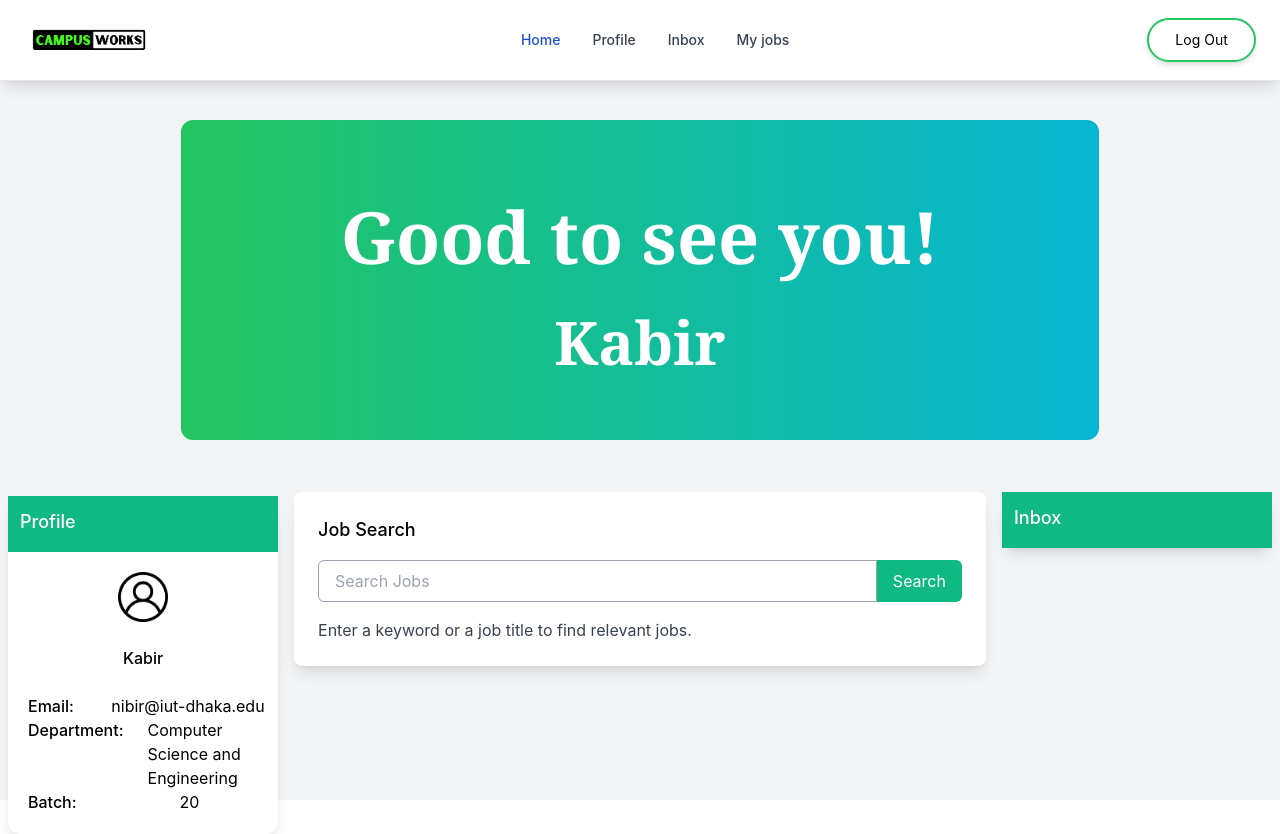
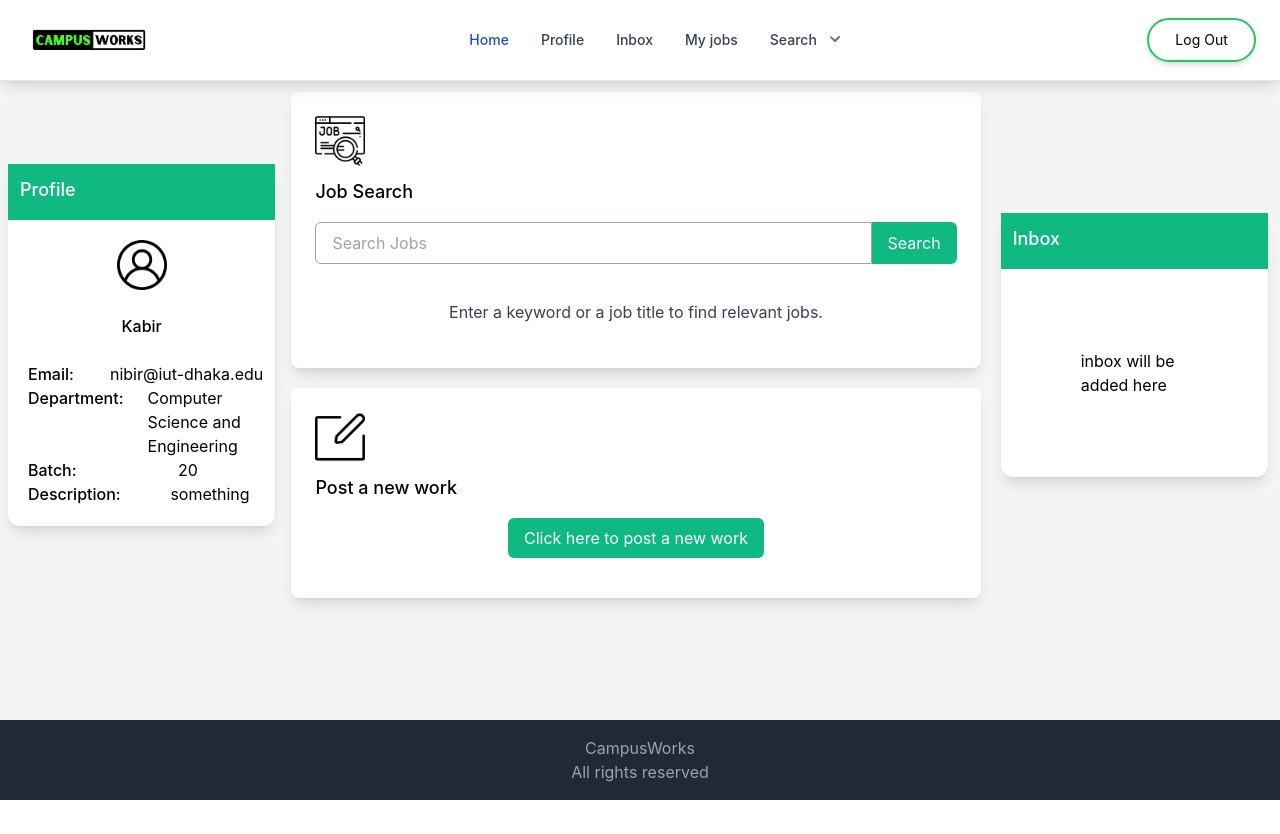
Before and after one commit to HasnainKabir-repos/CampusWorks, a React (Create React App) app in the folder frontend/: page / in a window 1280 px wide. After the commit the page ends 800 px from the top, so only its background shows below. Built offline with nearby package versions, Linux system fonts and the light colour scheme; sample sign-in values are in the browser's storage.

Commit message:
updated landing page

```diff
--- /dev/null
+++ b/frontend/src/components/Dropdown/index.jsx
@@ -0,0 +1,57 @@
+import { useState } from "react";
+
+function Dropdown() {
+  const [isOpen, setIsOpen] = useState(false);
+
+  const toggleMenu = () => setIsOpen(!isOpen);
+
+  return (
+    <div className="relative inline-block text-left">
+      <button
+        type="button"
+        onClick={toggleMenu}
+        className="inline-flex justify-center items-center w-full px-4 py-2 text-sm font-medium text-gray-700 bg-white border border-gray-300 rounded-lg hover:bg-gray-100 border-0 focus:outline-none focus:ring-2 focus:ring-offset-2 focus:ring-offset-gray-100 focus:ring-green-500"
+        id="menu-button"
+        aria-expanded="true"
+        aria-haspopup="true"
+      >
+        Search
+        <svg
+          className="-mr-1 ml-2 h-5 w-5 text-gray-500"
+          xmlns="http://www.w3.org/2000/svg"
+          viewBox="0 0 20 20"
+          fill="currentColor"
+          aria-hidden="true"
+        >
+          <path
+            fillRule="evenodd"
+            d="M5.293 6.707a1 1 0 011.414 0L10 9.586l3.293-3.293a1 1 0 111.414 1.414l-4 4a1 1 0 01-1.414 0l-4-4a1 1 0 010-1.414z"
+            clipRule="evenodd"
+          />
+        </svg>
+      </button>
+      <div
+        className={`${
+          isOpen ? "block" : "hidden"
+        } absolute right-0 mt-2 w-56 rounded-md shadow-lg bg-white ring-1 ring-black ring-opacity-5`}
+      >
+        <a
+          href="#"
+          className="block px-4 py-2 text-sm text-gray-700 hover:bg-emerald-600 hover:text-white"
+          role="menuitem"
+        >
+          Jobs
+        </a>
+        <a
+          href="#"
+          className="block px-4 py-2 text-sm text-gray-700 hover:bg-emerald-600 hover:text-white"
+          role="menuitem"
+        >
+          Internships
+        </a>
+      </div>
+    </div>
+  );
+}
+
+export default Dropdown;
--- a/frontend/src/components/Main/index.jsx
+++ b/frontend/src/components/Main/index.jsx
@@ -1,5 +1,7 @@
 import TopBar from "../TopBar";
 import avatar from "../../assets/avatar.png";
+import job_search from "../../assets/job_search.png";
+import write from "../../assets/write.png";
 const Main = () => {
 
 	const name = "Kabir";
@@ -13,26 +15,8 @@ const Main = () => {
 
 		<div className="flex flex-col">
 
-			<div className="mt-20 p-10 flex flex-wrap items-center justify-center">
-				<div className="rounded-xl  bg-gradient-to-r from-green-500 to-cyan-500 h-80">
-
-					<div className="my-20 mx-40 flex items-center justify-center">
-						<div className="flex flex-col items-center justify-center">
-							<div className="flex items-center justify-center">
-								<h1 className="font-serif text-white text-7xl font-bold">Good to see you!</h1>
-							</div>
-							<div className="my-10 flex items-center justify-center">
-								<h1 className="font-serif text-white text-6xl font-bold">{name}</h1>
-							</div>
-						</div>
-
-					</div>
-				</div>
-
-			</div>
-
-			<div className="flex flex-row items-center justify-center flex-wrap py-1">
-				<div className="flex-1 h-64 m-2 py-1">
+			<div className="flex flex-row items-center justify-center flex-wrap py-1 mt-20">
+				<div className="flex-1 m-2 py-1">
 				<div class="rounded-xl bg-white shadow-lg ">
 
 					<div class="flex flex-wrap w-full px-3 pt-3 bg-emerald-500">
@@ -82,43 +66,79 @@ const Main = () => {
 								</div>
 							</div>
 
+							<div class="flex flex-row">
+								<div className="flex-auto pl-5">
+									<h1 class="font-medium">Description:</h1>
+								</div>
+								<div className="flex-auto pl-6">
+									<h1 className="font-normal">something</h1>
+								</div>
+							</div>
+
 
 						</div>
 					</div>
 				</div>
 				</div>
 
-				<div className="flex-auto h-64 m-2">
-				<div class="rounded-lg bg-white p-6 shadow-lg bg-emerald-100">
-					<h2 class="mb-4 text-lg font-medium">Job Search</h2>
-					<div class="mb-4 flex">
-						<input type="text" placeholder="Search Jobs" class="w-full rounded-l-md border border-gray-400 px-4 py-2 focus:border-green-600 focus:outline-none focus:ring" />
-						<button class="rounded-r-md bg-emerald-500 px-4 py-2 text-white hover:bg-teal-700 focus:border-green-600 focus:outline-none focus:ring">Search</button>
-					</div>
-					<p class="text-gray-700">Enter a keyword or a job title to find relevant jobs.</p>
+				<div className="flex-auto m-2 ">
+					<div class="rounded-lg bg-white p-6 shadow-lg bg-emerald-100 ">
+
+
+						<div class = "pb-3">
+							<img src={job_search} height = "50" width = "50"alt="" />
+						</div>
+
+						<h2 class="mb-4 text-lg font-medium">Job Search</h2>
+							<div class="mb-4 flex">
+								<input type="text" placeholder="Search Jobs" class="w-full rounded-l-md border border-gray-400 px-4 py-2 focus:border-green-600 focus:outline-none focus:ring" />
+								<button class="rounded-r-md bg-emerald-500 px-4 py-2 text-white hover:bg-teal-700 focus:border-green-600 focus:outline-none focus:ring">Search</button>
+							</div>
+						<p class="flex text-gray-700 items-center justify-center py-5">Enter a keyword or a job title to find relevant jobs.</p>
+
 					</div>
 
+					<div class="rounded-lg bg-white p-6 shadow-lg bg-emerald-100 mt-5">
+						<div class = "pb-3">
+							<img src={write} height = "50" width = "50"alt="" />
+						</div>
+
+						<h2 class="mb-4 text-lg font-medium">Post a new work</h2>
+							<div class="mb-4 flex items-center justify-center">
+								<button class="rounded-md bg-emerald-500 px-4 py-2 text-white hover:bg-teal-700 focus:border-green-600 focus:outline-none focus:ring">Click here to post a new work</button>
+							</div>
+					</div>
 				</div>
 
-				<div className="flex-1 h-64 m-2">
+				<div className="flex-1 m-2 mx-3">
 
 					<div class= "rounded-xl bg-white shadow-lg">
 						<div class="flex flex-wrap w-full px-3 pt-3 bg-emerald-500">
 							<h2 class="mb-4 text-lg font-medium text-white">Inbox</h2>
 						</div>
 
-
-
+						<div class = "flex flex-wrap px-20 py-20">
+							inbox will be added here
+						</div>
 					</div>
 
 				</div>
+
 			</div>
+
 		</div>
 
+		<footer className="bg-gray-800 text-gray-400 py-4 absolute bottom-0 w-full">
+		<div className="container mx-auto px-4">
 
+			<h1 className="text-center">CampusWorks</h1>
+			<p className="text-center">
+			All rights reserved
+			</p>
+		</div>
+		</footer>
+    </div>
 
-
-    </div>
 
 
 	);
--- a/frontend/src/components/TopBar/index.jsx
+++ b/frontend/src/components/TopBar/index.jsx
@@ -1,5 +1,6 @@
 import campusWorks from "../../assets/campusWorks.png";
 import logout from "../../assets/logout.png";
+import Dropdown from "../Dropdown";
 const TopBar = () => {
 
 
@@ -23,7 +24,7 @@ const TopBar = () => {
                 <div class="items-center justify-between hidden w-full md:flex md:w-auto md:order-1" id="navbar-sticky">
                     <ul class="flex flex-col p-4 mt-4 border border-gray-100 rounded-lg bg-inherit md:flex-row md:space-x-8 md:mt-0 md:text-sm md:font-medium md:border-0 md:bg-white">
                     <li>
-                        <a href="/" class="block py-2 pl-3 pr-4 text-white bg-blue-700 rounded md:bg-transparent md:text-blue-700 md:p-0 dark:text-white" aria-current="page">Home</a>
+                        <a href="/" class="block py-2 pl-3 pr-4 text-white bg-blue-700 rounded md:bg-transparent md:text-blue-700 md:p-0" >Home</a>
                     </li>
                     <li>
                         <a href="#" class="block py-2 pl-3 pr-4 text-gray-700 rounded hover:bg-gray-100 md:hover:bg-transparent md:hover:text-blue-700 md:p-0">Profile</a>
@@ -35,6 +36,7 @@ const TopBar = () => {
                         <a href="#" class="block py-2 pl-3 pr-4 text-gray-700 rounded hover:bg-gray-100 md:hover:bg-transparent md:hover:text-blue-700 md:p-0 ">My jobs</a>
                     </li>
                     </ul>
+                      <Dropdown />
                 </div>
             </div>
 
```
Also changed, not shown: frontend/src/assets/background.jpg (added), frontend/src/assets/write.png (added).
